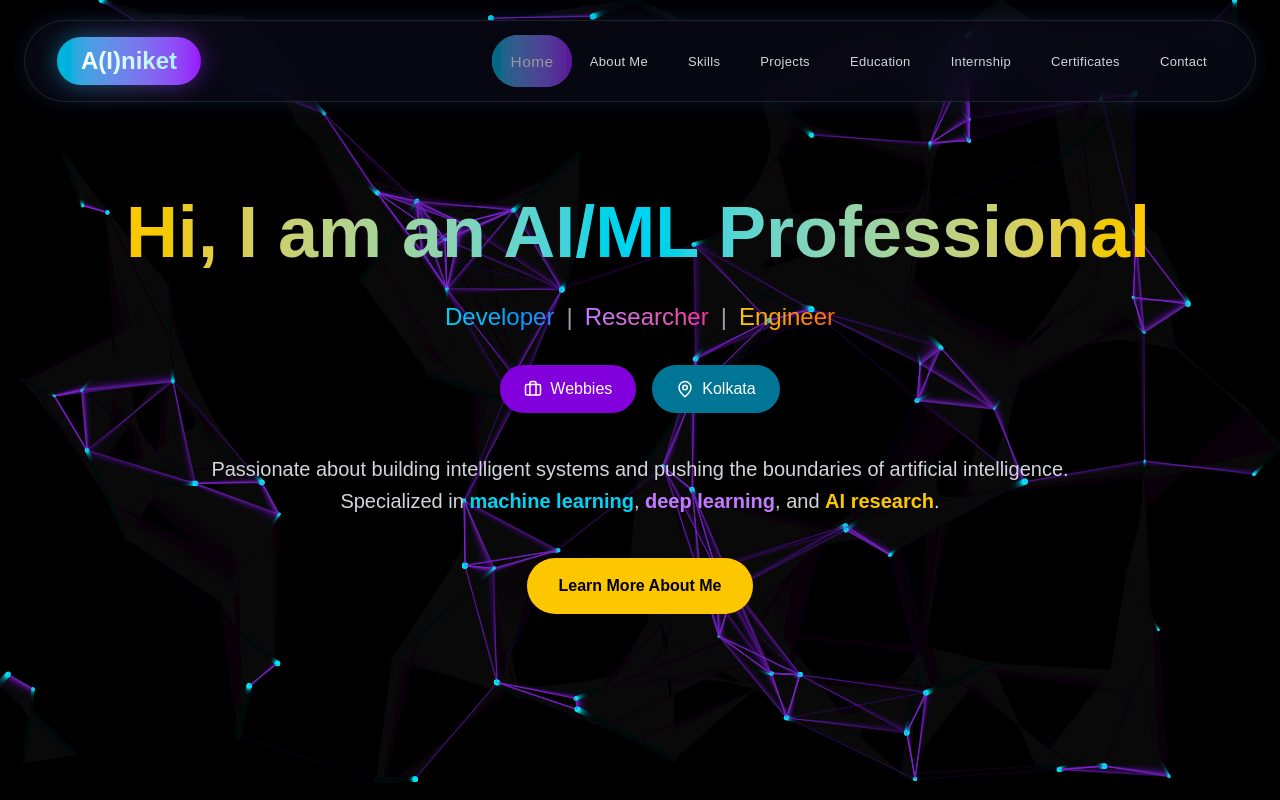
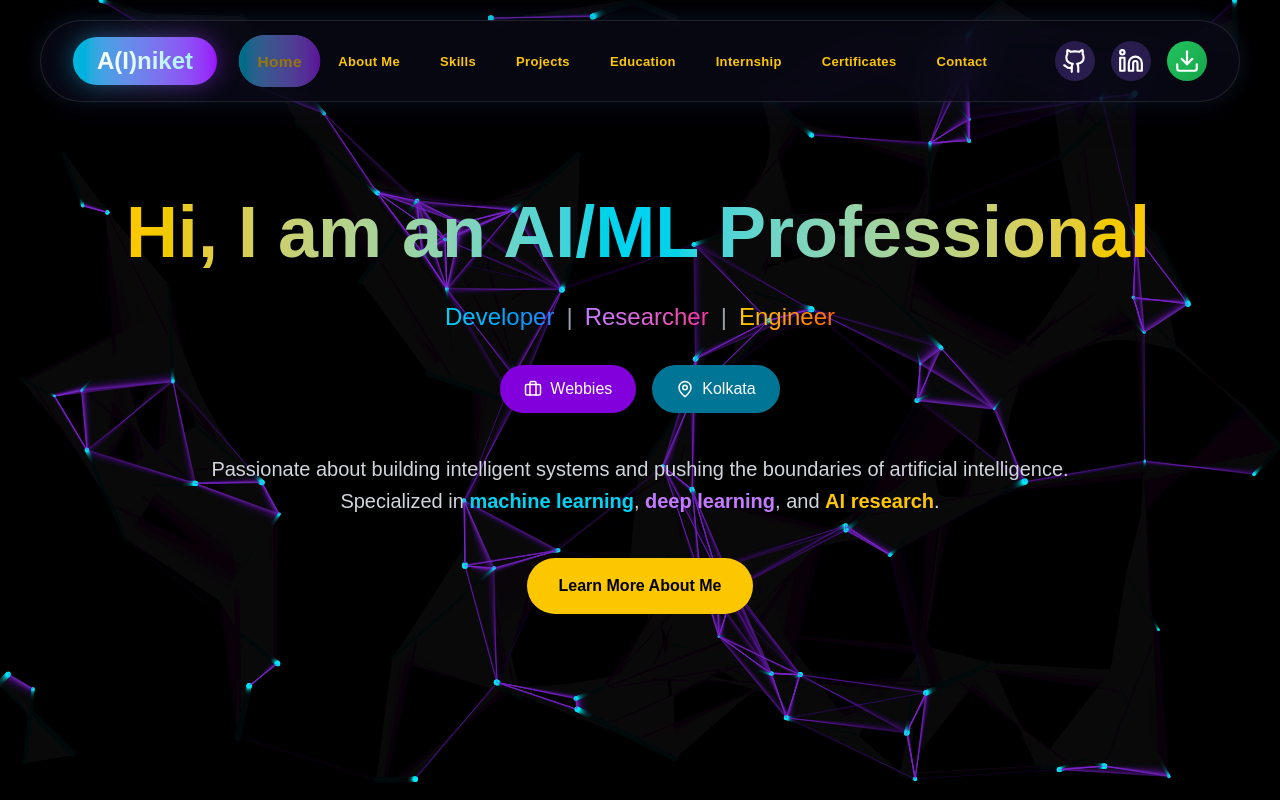
Before and after one commit to aniket-chakraborty2001/Aniket_AI_Portfolio, a Next.js app: page / in a window 1280 px wide. Shown: the top 800 px of the page. Built offline with nearby package versions, Linux system fonts and the light colour scheme.

Commit message:
Updates of 4th Jan till 7:09 PM

```diff
--- a/src/components/Certificates.jsx
+++ b/src/components/Certificates.jsx
@@ -100,7 +100,7 @@ const Certificates = () => {
       <div className="max-w-7xl mx-auto relative z-10">
         {/* Section Title */}
         <div className="text-center mb-16">
-          <h2 className="text-5xl md:text-6xl font-bold text-transparent bg-clip-text bg-gradient-to-r from-yellow-400 via-purple-400 to-yellow-400 inline-block animate-gradient bg-300%">
+          <h2 className="text-5xl md:text-6xl font-bold text-transparent bg-clip-text bg-gradient-to-r from-yellow-400 via-purple-400 to-yellow-400 inline-block animate-gradient bg-300% leading-[1.2] pb-2">
             Certificates & Training
           </h2>
           <div className="h-1 w-32 bg-gradient-to-r from-yellow-500 to-purple-600 mx-auto mt-4 rounded-full" />
--- a/src/components/Home.jsx
+++ b/src/components/Home.jsx
@@ -12,6 +12,8 @@ const Home = () => {
   const fullText = "Hi, I am an AI/ML Professional";
   const [displayText, setDisplayText] = useState("");
   const [showCursor, setShowCursor] = useState(true);
+  const [typingDone, setTypingDone] = useState(false);
+
 
   /* =======================
      Typing Animation
@@ -25,6 +27,8 @@ const Home = () => {
 
       if (index >= fullText.length) {
         clearInterval(typingInterval);
+        setTypingDone(true);
+        setShowCursor(false);
       }
     }, 80);
 
@@ -35,12 +39,14 @@ const Home = () => {
      Blinking Cursor
   ======================= */
   useEffect(() => {
+    if (typingDone) return;
+
     const cursorInterval = setInterval(() => {
       setShowCursor((prev) => !prev);
     }, 500);
 
     return () => clearInterval(cursorInterval);
-  }, []);
+  }, [typingDone]);
 
   /* =======================
      Canvas Background
--- a/src/components/Navbar.jsx
+++ b/src/components/Navbar.jsx
@@ -1,5 +1,7 @@
+"use client";
+
 import React, { useState, useEffect } from 'react';
-
+import { Github, Linkedin, Download } from "lucide-react";
 
 const NAVBAR_HEIGHT = 90;
 
@@ -53,7 +55,7 @@ const Navbar = () => {
           scrolled ? 'py-3' : 'py-5'
         }`}
       >
-        <div className="max-w-7xl mx-auto px-6">
+        <div className="w-full px-10">
           <div
             className={`glass-navbar rounded-full px-8 py-4 flex items-center justify-between transition-all duration-300 ${
               scrolled ? 'shadow-glow-strong' : 'shadow-glow'
@@ -77,12 +79,7 @@ const Navbar = () => {
                 <li key={item.id} className="nav-item-wrapper">
                   <button
                     onClick={() => scrollToSection(item.id)}
-                    className={`nav-item relative px-5 py-2.5 rounded-full font-medium transition-all duration-300 ${
-                      activeSection === item.id
-                        ? 'text-white'
-                        : 'text-gray-300 hover:text-yellow-400'
-                    }`}
-                    style={{ animationDelay: `${index * 0.1}s` }}
+                    className="nav-item relative px-5 py-2.5 rounded-full font-semibold transition-all duration-300 text-yellow-400"
                   >
                     {/* Active indicator background */}
                     {activeSection === item.id && (
@@ -98,7 +95,7 @@ const Navbar = () => {
                     </span>
 
                     {/* Text */}
-                    <span className="relative z-10 text-sm tracking-wide">
+                    <span className="relative z-10 text-lg md:text-lg tracking-wide">
                       {item.label}
                     </span>
 
@@ -108,6 +105,41 @@ const Navbar = () => {
                 </li>
               ))}
             </ul>
+
+            {/* Right-side actions */}
+            <div className="flex items-center gap-4 ml-6">
+            {/* GitHub */}
+            <a
+              href="https://github.com/aniket-chakraborty2001"
+              target="_blank"
+              rel="noopener noreferrer"
+              className="icon-btn"
+              aria-label="GitHub"
+            >
+              <Github size={26} />
+            </a>
+
+            {/* LinkedIn */}
+            <a
+              href="https://www.linkedin.com/in/aniket-chakraborty20022001/"
+              target="_blank"
+              rel="noopener noreferrer"
+              className="icon-btn"
+              aria-label="LinkedIn"
+            >
+              <Linkedin size={26} />
+            </a>
+
+            {/* Resume */}
+            <a
+              href="/resume/Aniket_Chakraborty_Resume.pdf"
+              download
+              className="icon-btn resume-btn"
+              aria-label="Download Resume"
+            >
+              <Download size={26} />
+            </a>
+            </div>
           </div>
         </div>
       </nav>
@@ -193,6 +225,35 @@ const Navbar = () => {
             opacity: 1;
             transform: scale(1);
           }
+        }
+        .icon-btn {
+          width: 40px;
+          height: 40px;
+          border-radius: 9999px;
+          display: flex;
+          align-items: center;
+          justify-content: center;
+          color: white;
+          background: rgba(139, 92, 246, 0.25);
+          transition: all 0.3s ease;
+        }
+
+        .icon-btn:hover {
+          background: linear-gradient(135deg, #06b6d4, #8b5cf6);
+          box-shadow:
+            0 0 15px rgba(6, 182, 212, 0.6),
+            0 0 25px rgba(139, 92, 246, 0.5);
+          transform: translateY(-2px) scale(1.05);
+        }
+
+        .resume-btn {
+          background: linear-gradient(135deg, #22c55e, #16a34a);
+        }
+
+        .resume-btn:hover {
+          box-shadow:
+            0 0 15px rgba(34, 197, 94, 0.6),
+            0 0 25px rgba(22, 163, 74, 0.5);
         }
 
         .animate-fade-in {
```
Also changed, not shown: 1 other file (tests, documents, lock files or other folders).
